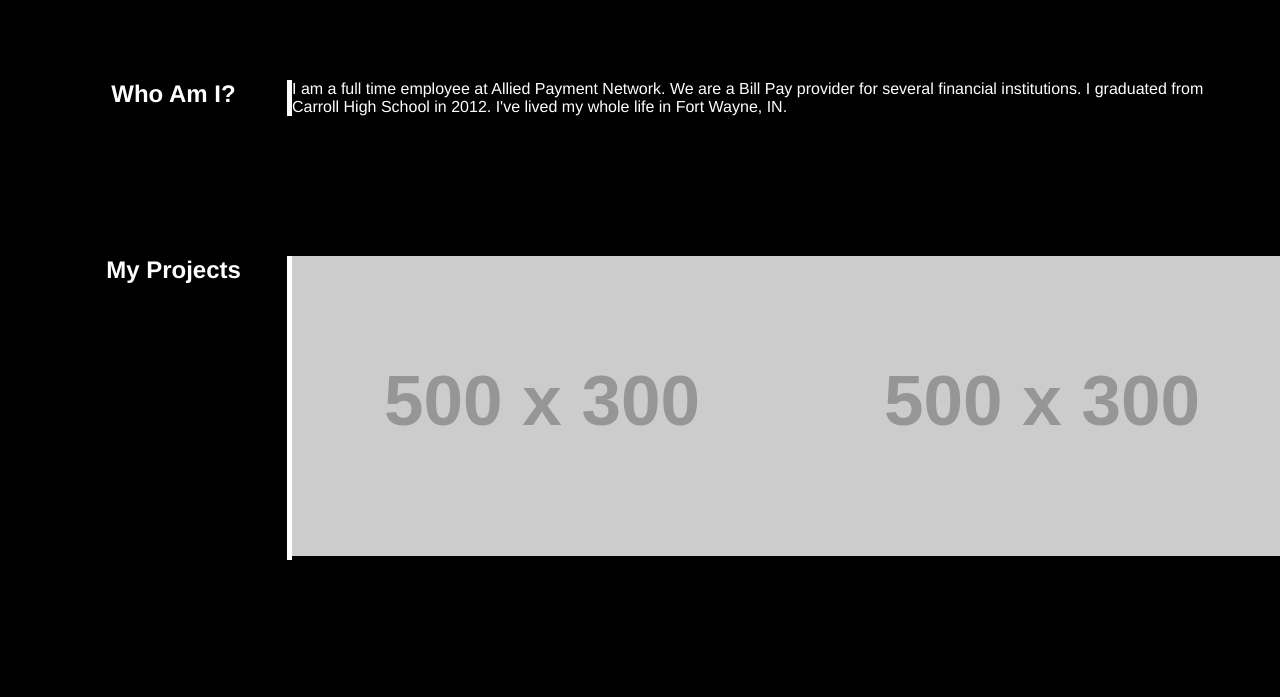
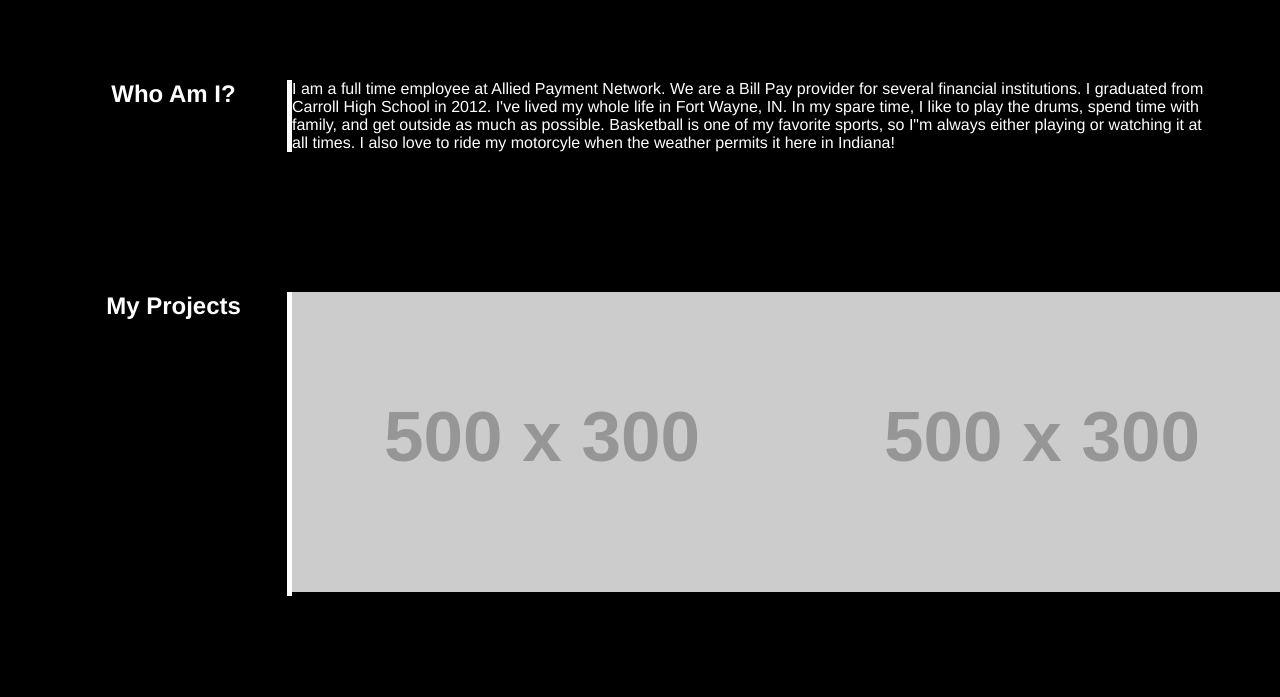
Before and after one commit to ktodoran/My-Portfolio, a plain HTML site: page index.html in a window 1280 px wide. Shown: the part 90-787 px from the top of the page. Drawn offline with Linux system fonts and the light colour scheme; grey boxes are pictures that could not be loaded; placeholder pictures from the web are drawn by us; files whose address does not match are found by name.

Commit message:
Changed About Me

```diff
--- a/index.html
+++ b/index.html
@@ -35,7 +35,9 @@
   <h2>Who Am I?</h2>
   <p>
     I am a full time employee at Allied Payment Network. We are a Bill Pay provider for several financial institutions.
-    I graduated from Carroll High School in 2012. I've lived my whole life in Fort Wayne, IN.
+    I graduated from Carroll High School in 2012. I've lived my whole life in Fort Wayne, IN. In my spare time, I like to play the drums,
+    spend time with family, and get outside as much as possible. Basketball is one of my favorite sports, so I"m always either playing or watching it at all times. I also
+    love to ride my motorcyle when the weather permits it here in Indiana!
   </p>
 </section>
 <!-- "My Projects" section -->
```
